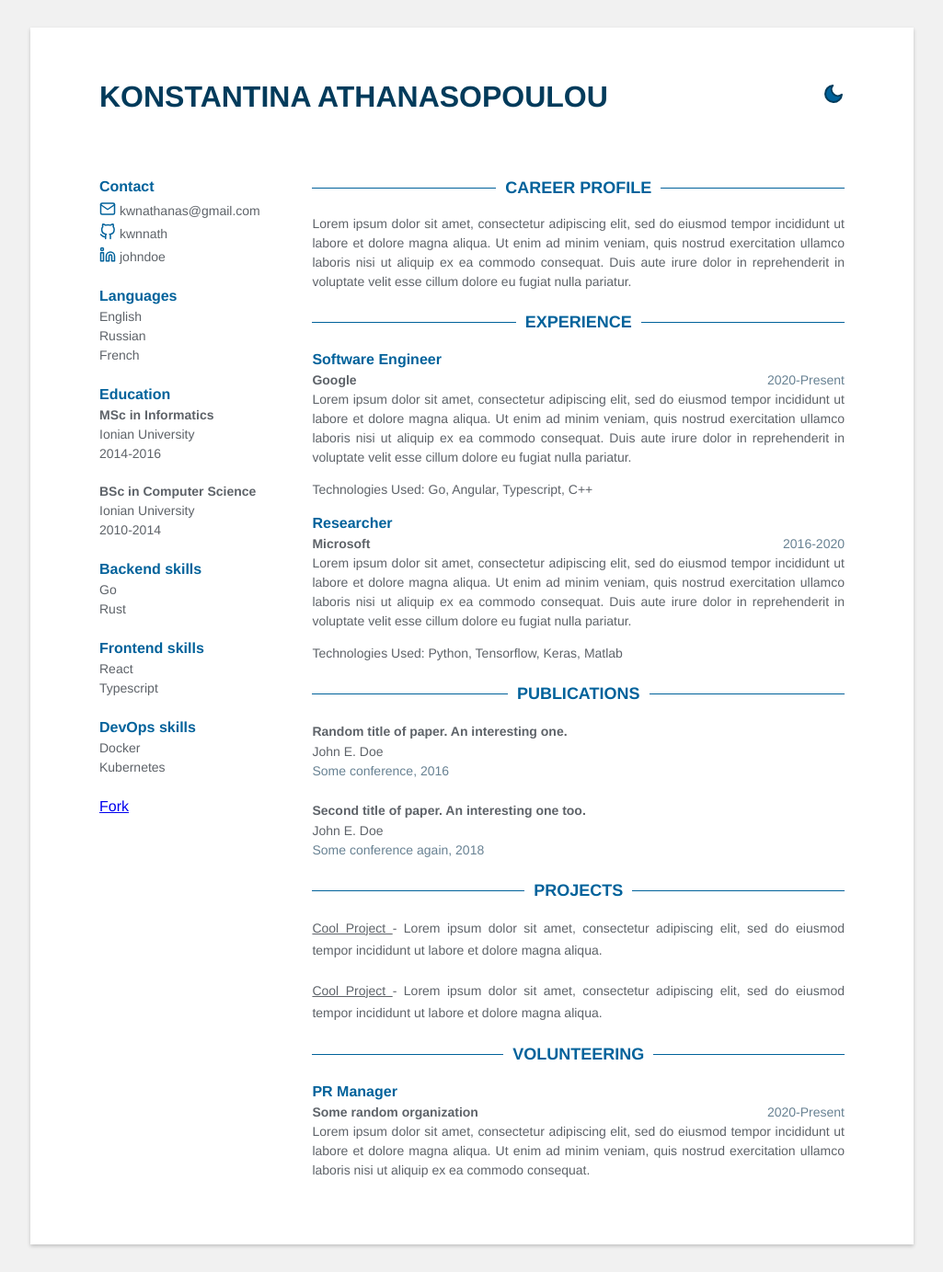
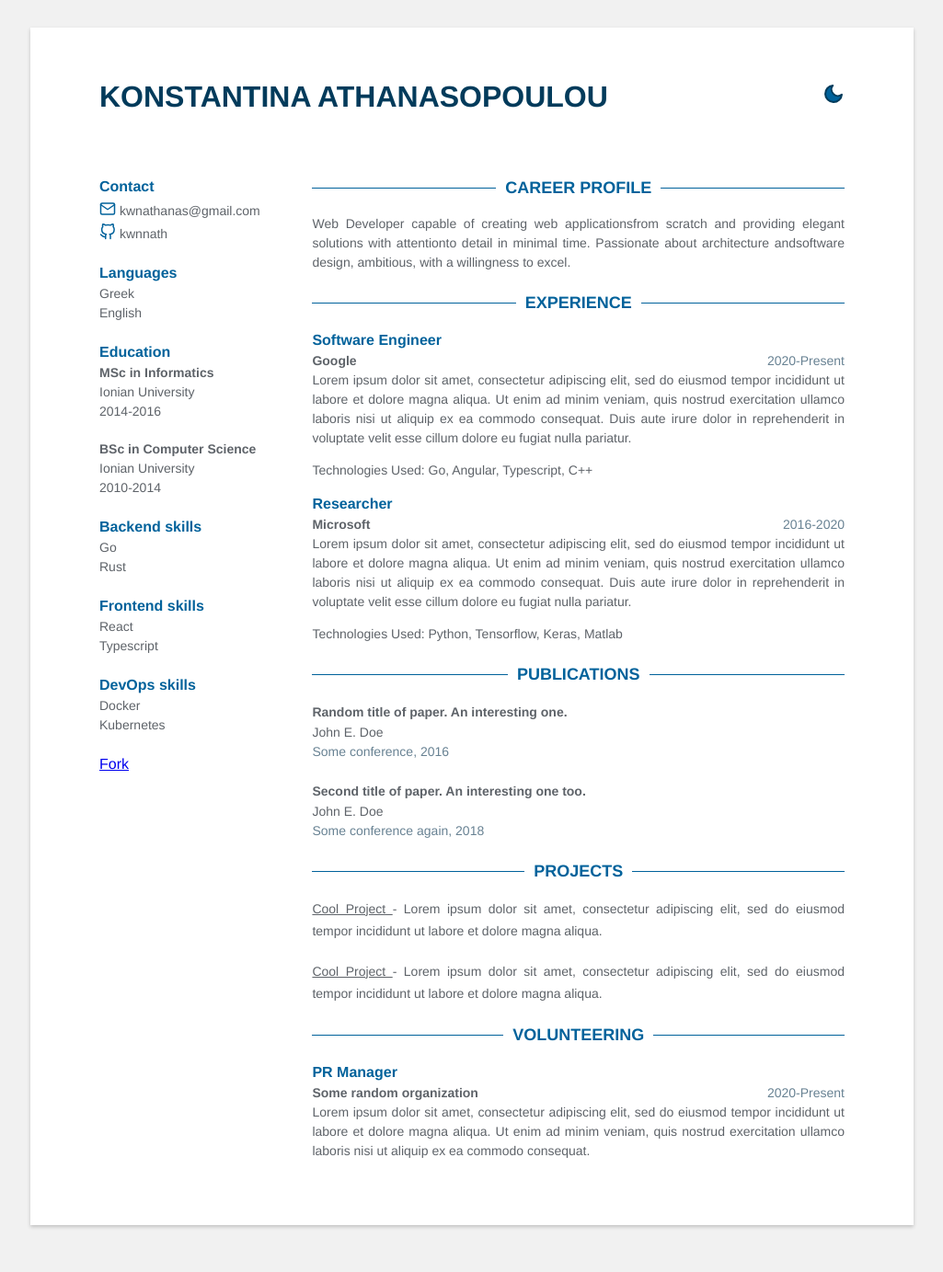
Before and after one commit to kwnnath/jekyll-cv, a Jekyll site: the page built from index.html, in a window 1280 px wide. Shown: the whole page at 92% size, without its empty margins (127-1152 px from the left). Built offline with Jekyll 4.4.1, drawn with Linux system fonts in a browser that asks for light colours; after the commit the page ends 1362 px from its top, so only the background shows below that.

Commit message:
Update data.yml

```diff
--- a/_data/data.yml
+++ b/_data/data.yml
@@ -6,15 +6,14 @@ fork: true
 contact:
   email: kwnathanas@gmail.com
   github: kwnnath
-  linkedin: johndoe
+  linkedin:
   phone:
   gitlab:
   twitter:
 
 languages:
+  - idiom: Greek
   - idiom: English
-  - idiom: Russian
-  - idiom: French
 
 education:
   - degree: MSc in Informatics
@@ -41,11 +40,7 @@ skills:
 
 # Profile
 profile: |
-  Lorem ipsum dolor sit amet, consectetur adipiscing elit, sed do eiusmod
-  tempor incididunt ut labore et dolore magna aliqua. Ut enim ad minim veniam,
-  quis nostrud exercitation ullamco laboris nisi ut aliquip ex ea commodo consequat.
-  Duis aute irure dolor in reprehenderit in voluptate velit esse cillum dolore eu
-  fugiat nulla pariatur.
+  Web Developer capable of creating web applicationsfrom scratch and providing elegant solutions with attentionto detail in minimal time. Passionate about architecture andsoftware design, ambitious, with a willingness to excel.
 
 # Experience
 experience:
```
